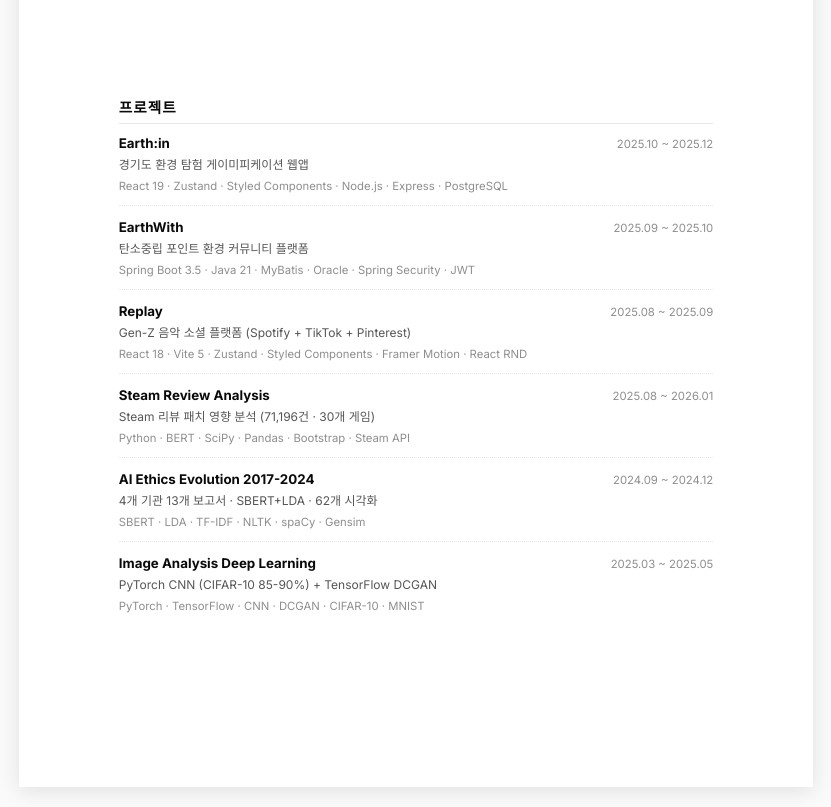
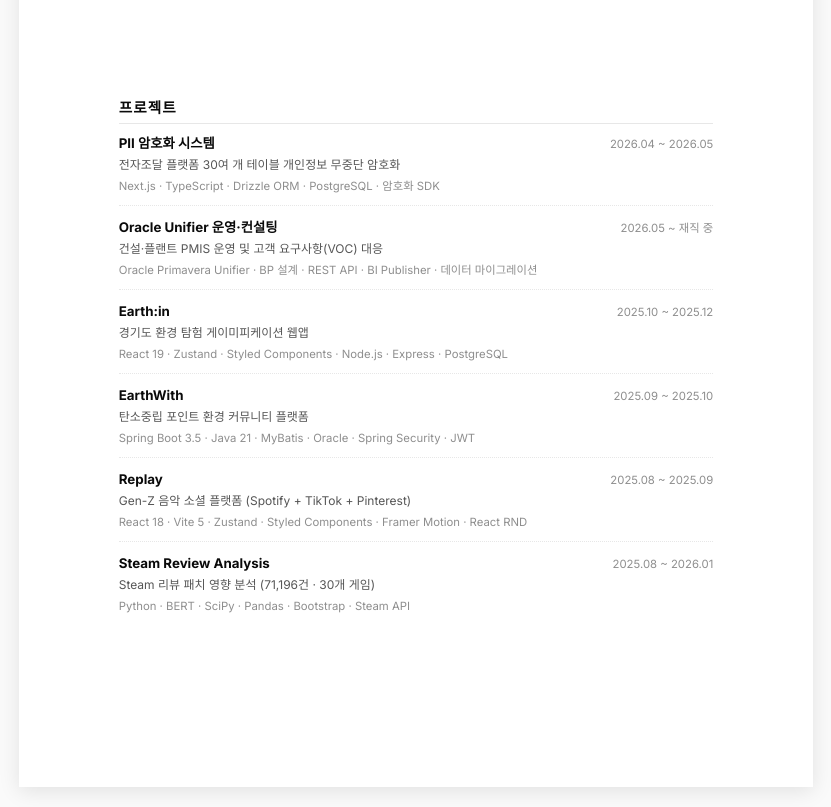
Before and after one commit to wookidoki/wookidoki.github.io, a React (Vite) app: page /resume in a window 1280 px wide. Shown: the part 2200-3007 px from the top of the page, without its empty margins (224-1055 px from the left). Built offline with nearby package versions, Linux system fonts and the light colour scheme; a web font is replaced by a local one.

Commit message:
대표 프로젝트: 회사 실무 카드 신설 + 혼합 노출
- projects 배열에 실무 카드 2개 추가(PII 암호화, Unifier 운영·컨설팅, NDA 추상화)
- Professional 카테고리·필터 신설, 💼 아이콘
- 홈 대표작이 실무 2 + Earth:in(수상작)으로 자동 노출

```diff
--- a/src/components/Projects/Projects.jsx
+++ b/src/components/Projects/Projects.jsx
@@ -19,7 +19,7 @@ function ProjectImage({ project }) {
   if (!imgSrc || error) {
     return (
       <div className={styles.imgPlaceholder}>
-        <span className={styles.imgIcon}>{project.category === 'Web' ? '🌐' : project.category === 'Data Science' ? '📊' : '🔬'}</span>
+        <span className={styles.imgIcon}>{project.category === 'Web' ? '🌐' : project.category === 'Data Science' ? '📊' : project.category === 'Professional' ? '💼' : '🔬'}</span>
       </div>
     );
   }
@@ -39,7 +39,7 @@ function ProjectImage({ project }) {
   );
 }
 
-const categoryKeys = ['all', 'Web', 'Data Science', 'Research'];
+const categoryKeys = ['all', 'Professional', 'Web', 'Data Science', 'Research'];
 
 export default function Projects() {
   const { lang } = useLang();
--- a/src/data/portfolio.js
+++ b/src/data/portfolio.js
@@ -106,6 +106,88 @@ export const skills = [
 export const githubUsername = 'wookidoki';
 
 export const projects = [
+  {
+    id: 11,
+    title: 'PII 암호화 시스템',
+    ko: {
+      subtitle: '전자조달 플랫폼 30여 개 테이블 개인정보 무중단 암호화',
+      description: 'EPC 도메인 전자조달 플랫폼의 30여 개 테이블·약 100개 컬럼에 평문 저장된 개인정보를, 검색 기능을 유지(결정론적 암호화)하면서 폐쇄망에 무중단으로 암호화한 실무 프로젝트입니다. ORM 커스텀 타입으로 암호화를 데이터 계층에 격리해 서비스 코드 수정 0건·기능 회귀 0건을 달성했습니다.',
+      detail: {
+        overview: `현업 운영 중인 EPC 전자조달 플랫폼에서, 다수 테이블에 평문으로 저장돼 있던 개인정보(PII)를 암호화 솔루션으로 전환한 단독 프로젝트입니다. 검색 가능성·폐쇄망·무중단이라는 제약을 모두 만족해야 했습니다.`,
+        background: `핵심 의사결정은 "어떻게 적용하느냐"였습니다. 서비스 코드 22개 파일에 암호화 헬퍼를 일일이 호출하는 방식은 누락 위험과 유지보수 부담이 컸습니다. 대신 ORM의 커스텀 타입으로 암호화를 데이터 계층에 격리하는 구조를 설계해, 서비스 레이어를 한 줄도 고치지 않고 멱등성(중복 암호화 방지)까지 내장했습니다. 환경 충돌로 다섯 번 막혔지만 그때마다 작업일지에 문제와 해결을 기록하며 자급자족형 스키마로 풀어냈고, 암호문 식별 규칙은 왕복(round-trip) 테스트로 직접 검증했습니다.`,
+        role: '단독 설계 · 구현 · 운영 배포',
+        highlights: [
+          '30여 개 테이블·약 100개 컬럼 PII 암호화 전환',
+          '결정론적 암호화로 WHERE 검색 기능 유지',
+          'ORM 커스텀 타입으로 데이터 계층 격리 → 서비스 코드 수정 0건',
+          '멱등성 내장으로 중복 암호화 방지',
+          '폐쇄망 무중단 배포, 기능 회귀 0건',
+          '환경 충돌 시행착오·해결 과정 작업일지 문서화',
+        ],
+      },
+    },
+    en: {
+      subtitle: 'Zero-downtime PII encryption across 30+ tables of an e-procurement platform',
+      description: 'A solo project encrypting plaintext personal data across 30+ tables (~100 columns) of an EPC-domain e-procurement platform, while preserving search (deterministic encryption) and deploying to a closed network with zero downtime. Isolated encryption in the ORM data layer (custom type) to achieve zero service-code changes and zero functional regression.',
+      detail: {
+        overview: `A solo project migrating plaintext personal data (PII), stored across many tables of a live EPC e-procurement platform, to an encryption solution — satisfying searchability, closed-network, and zero-downtime constraints all at once.`,
+        background: `The key decision was "how to apply it." Calling an encryption helper across 22 service files individually risked omissions and heavy maintenance. Instead I designed an approach isolating encryption in the ORM data layer (custom type), touching not a single line of service code, with idempotency (no double-encryption) built in. Environment conflicts blocked me five times, but each time I logged the problem and fix in my work journal and solved it with a self-contained schema, verifying the ciphertext-identification rule myself via round-trip testing.`,
+        role: 'Solo Design · Implementation · Production Deployment',
+        highlights: [
+          'PII encryption across 30+ tables, ~100 columns',
+          'Deterministic encryption preserving WHERE search',
+          'Data-layer isolation via ORM custom type → zero service-code changes',
+          'Built-in idempotency preventing double-encryption',
+          'Zero-downtime closed-network deployment, zero functional regression',
+          'Documented environment-conflict troubleshooting in work journal',
+        ],
+      },
+    },
+    category: 'Professional',
+    techs: ['Next.js', 'TypeScript', 'Drizzle ORM', 'PostgreSQL', '암호화 SDK'],
+    period: '2026.04 ~ 2026.05',
+  },
+  {
+    id: 12,
+    title: 'Oracle Unifier 운영·컨설팅',
+    ko: {
+      subtitle: '건설·플랜트 PMIS 운영 및 고객 요구사항(VOC) 대응',
+      description: '건설·플랜트 고객사의 Oracle Primavera Unifier(PMIS) 운영을 담당하며, 비즈니스 프로세스(BP) 설계, 대용량 데이터 마이그레이션, REST API 연동 정의, BI Publisher 보고서 서식 등 고객 대상 산출물을 생산하는 실무입니다. 요구사항 분석부터 운영 지원까지 한 사이클을 책임집니다.',
+      detail: {
+        overview: `Oracle Primavera Unifier 기반 PMIS의 운영을 담당하며 건설·플랜트 고객사의 요청(VOC)에 대응합니다. 단순 구현을 넘어 데이터로 더 나은 프로세스를 제안하는 컨설팅 산출물을 만듭니다.`,
+        background: `약 150만 행 규모의 작업일보 데이터를 정규화·매핑·검증하는 Excel→Unifier 마이그레이션 파이프라인을 구축했고, 출입인원 조회 등 REST API 연동 정의서를 작성·발신했으며, BI Publisher 보고서 서식을 매크로로 변경했습니다. 비즈니스 프로세스(BP)를 설계하고 데이터 구조·연동 방식을 제안하는 등, 고객 상담 → 요구사항 정의 → 설계·구현 → 운영 지원의 전 사이클을 수행합니다.`,
+        role: '운영 지원 · 컨설팅',
+        highlights: [
+          'Oracle Primavera Unifier(PMIS) 운영 및 VOC 대응',
+          '약 150만 행 데이터 마이그레이션 파이프라인 구축',
+          'REST API 연동 정의서 작성·발신',
+          'BI Publisher 보고서 서식 매크로 개발',
+          '비즈니스 프로세스(BP) 설계 및 데이터 구조 제안',
+          '요구사항 분석 → 운영 지원까지 전 사이클 책임',
+        ],
+      },
+    },
+    en: {
+      subtitle: 'Construction/plant PMIS operations and client request (VOC) handling',
+      description: 'Operating an Oracle Primavera Unifier (PMIS) deployment for construction/plant clients — producing client-facing deliverables including business process (BP) design, large-scale data migration, REST API integration specs, and BI Publisher report templates. Owning the full cycle from requirements analysis to operational support.',
+      detail: {
+        overview: `Operating a PMIS built on Oracle Primavera Unifier and responding to construction/plant client requests (VOCs). Beyond mere implementation, I produce consulting deliverables that propose better processes through data.`,
+        background: `I built an Excel→Unifier migration pipeline that normalizes, maps, and validates ~1.5M rows of daily work-log data; authored and delivered REST API integration specs (e.g., access-personnel queries); and modified BI Publisher report templates via macros. Designing business processes (BP) and proposing data structures and integration methods, I cover the full cycle: client consultation → requirement definition → design/implementation → operational support.`,
+        role: 'Operational Support · Consulting',
+        highlights: [
+          'Oracle Primavera Unifier (PMIS) operations and VOC handling',
+          'Built a ~1.5M-row data migration pipeline',
+          'Authored and delivered REST API integration specs',
+          'Developed BI Publisher report templates via macros',
+          'Business process (BP) design and data-structure proposals',
+          'Owned full cycle from requirements analysis to operational support',
+        ],
+      },
+    },
+    category: 'Professional',
+    techs: ['Oracle Primavera Unifier', 'BP 설계', 'REST API', 'BI Publisher', '데이터 마이그레이션'],
+    period: '2026.05 ~ 재직 중',
+  },
   {
     id: 1,
     title: 'Earth:in',
@@ -761,8 +843,8 @@ export const contactData = {
 };
 
 export const projectsFilter = {
-  ko: { all: '전체', Web: '웹', 'Data Science': '데이터 사이언스', Research: '연구' },
-  en: { all: 'All', Web: 'Web', 'Data Science': 'Data Science', Research: 'Research' },
+  ko: { all: '전체', Professional: '실무', Web: '웹', 'Data Science': '데이터 사이언스', Research: '연구' },
+  en: { all: 'All', Professional: 'Professional', Web: 'Web', 'Data Science': 'Data Science', Research: 'Research' },
 };
 
 export const detailLabels = {
```
